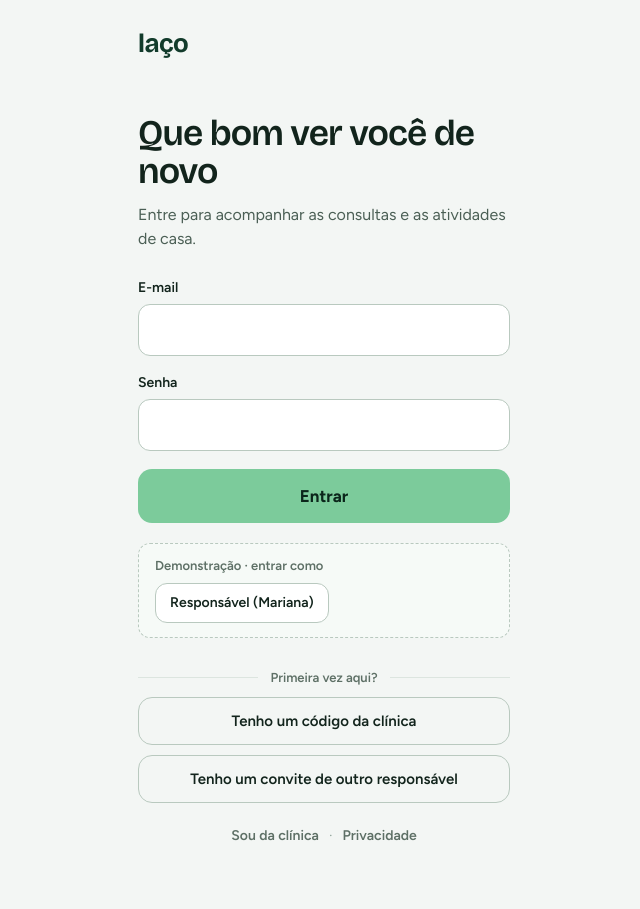
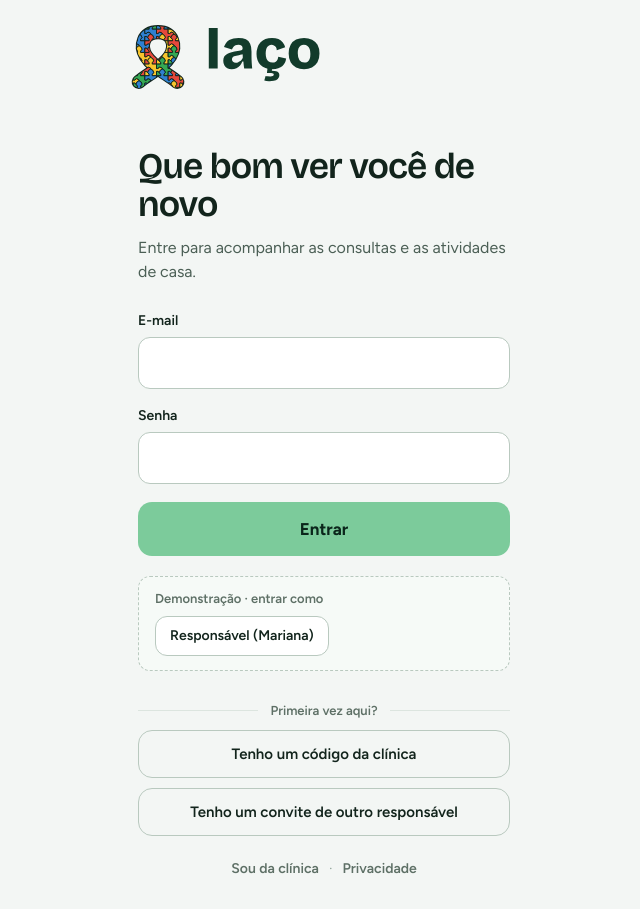
Before and after one commit to Lucas-Buhrer/laco, a React (Vite) app in the folder frontend/: page /familia/entrar in a window 1280 px wide. Shown: the whole page, without its empty margins (316-956 px from the left). Before the commit the page ends 876 px from the top, so only its background shows below. Built offline with nearby package versions, Linux system fonts and the light colour scheme.

Commit message:
Logo do LAÇO no menu, nos logins e na aba do navegador

```diff
--- a/frontend/index.html
+++ b/frontend/index.html
@@ -4,7 +4,7 @@
     <meta charset="UTF-8" />
     <meta name="viewport" content="width=device-width, initial-scale=1.0" />
     <title>LAÇO</title>
-    <link rel="icon" href="data:," />
+    <link rel="icon" type="image/svg+xml" href="/laco-simbolo.svg" />
     <!-- Fontes do desenho; sem internet cai na fonte padrão do sistema -->
     <link rel="stylesheet" href="https://fonts.googleapis.com/css2?family=Bricolage+Grotesque:opsz,wght@12..96,500..700&family=Figtree:wght@400;500;600;700&display=swap" />
   </head>
--- a/frontend/src/components/LayoutClinica.jsx
+++ b/frontend/src/components/LayoutClinica.jsx
@@ -32,7 +32,7 @@ export default function LayoutClinica() {
     <div className="layout-clinica">
       <a className="pular" href="#conteudo">Ir para o conteúdo</a>
       <aside className="menu-lateral">
-        <span className="logo">laço</span>
+        <img className="logo" src="/laco-logo.svg" alt="laço" />
         <nav>
           {MENUS[usuario.papel].map(([caminho, nome, icone]) => (
             <NavLink key={nome} to={`/clinica/${caminho}`} end={caminho === ''} className="item-menu">
--- a/frontend/src/pages/LoginClinica.jsx
+++ b/frontend/src/pages/LoginClinica.jsx
@@ -61,7 +61,7 @@ export default function LoginClinica() {
   return (
     <div className="tela-login">
       <section className="login-lado">
-        <span className="logo">laço</span>
+        <img className="logo" src="/laco-logo.svg" alt="laço" />
         <div>
           <h1>O cuidado da criança, com a família no centro.</h1>
           <p>Cada profissional só vê o que os pais aprovaram. Toda consulta e todo acesso ficam registrados.</p>
--- a/frontend/src/pages/LoginResponsavel.jsx
+++ b/frontend/src/pages/LoginResponsavel.jsx
@@ -32,7 +32,7 @@ export default function LoginResponsavel() {
 
   return (
     <div className="tela-login-familia">
-      <span className="logo">laço</span>
+      <img className="logo" src="/laco-logo.svg" alt="laço" />
       <h1>Que bom ver você de novo</h1>
       <p className="subtitulo">Entre para acompanhar as consultas e as atividades de casa.</p>
 
--- a/frontend/src/pages/Politica.jsx
+++ b/frontend/src/pages/Politica.jsx
@@ -4,7 +4,7 @@ import { Link } from 'react-router-dom';
 export default function Politica() {
   return (
     <main className="pagina-publica">
-      <span className="logo">laço</span>
+      <img className="logo" src="/laco-logo.svg" alt="laço" />
       <h1>Política de privacidade</h1>
       <p className="subtitulo">Linguagem simples. Esta é a versão de demonstração; o texto definitivo passará por revisão jurídica.</p>
 
--- a/frontend/src/pages/familia/AceitarConvite.jsx
+++ b/frontend/src/pages/familia/AceitarConvite.jsx
@@ -35,7 +35,7 @@ export default function AceitarConvite() {
 
   return (
     <div className={logado ? 'conteudo-familia' : 'tela-login-familia'}>
-      {!logado && <span className="logo">laço</span>}
+      {!logado && <img className="logo" src="/laco-logo.svg" alt="laço" />}
       {logado && <Link to="/familia/filhos" className="voltar">Voltar</Link>}
       <h1 className="titulo-passo">Convite de outro responsável</h1>
       <p className="subtitulo">Digite o código que o outro responsável gerou e a data de nascimento da criança.</p>
--- a/frontend/src/pages/familia/AtivarConta.jsx
+++ b/frontend/src/pages/familia/AtivarConta.jsx
@@ -44,7 +44,7 @@ export default function AtivarConta() {
 
   return (
     <div className="tela-login-familia">
-      <span className="logo">laço</span>
+      <img className="logo" src="/laco-logo.svg" alt="laço" />
       <p className="passo">Passo {passo} de 3</p>
       {erro && <p className="aviso-erro" role="alert">{erro}</p>}
 
--- a/frontend/src/styles/base.css
+++ b/frontend/src/styles/base.css
@@ -110,3 +110,6 @@ img, table { max-width: 100%; }
 .campo input:focus, .campo select:focus, textarea:focus { border-color: var(--verde-forte); box-shadow: 0 0 0 3px rgba(31, 107, 74, 0.15); outline: none; }
 a { color: var(--verde-forte); }
 a:hover { color: var(--verde-escuro); }
+
+/* Logo é imagem (arte/laco-logo.svg): só controlamos a altura */
+img.logo { display: block; height: 44px; width: auto; align-self: flex-start; }
--- a/frontend/src/styles/layout.css
+++ b/frontend/src/styles/layout.css
@@ -6,7 +6,7 @@
   /* Fixo na tela: não estica com o conteúdo e rola sozinho se o menu for maior que a janela */
   position: sticky; top: 0; align-self: flex-start; height: 100vh; overflow-y: auto;
 }
-.menu-lateral .logo { padding: 0 12px 24px; color: var(--verde-escuro); }
+.menu-lateral .logo { height: 56px; margin: -8px 0 12px -4px; }
 .menu-lateral nav { display: flex; flex-direction: column; gap: 4px; }
 .item-menu {
   display: flex; align-items: center; gap: 12px; width: 100%; min-height: 44px; padding: 0 12px;
@@ -47,7 +47,7 @@
 @media (max-width: 800px) {
   .layout-clinica { flex-direction: column; }
   .menu-lateral { width: 100%; border-right: 0; border-bottom: 1px solid #dce5df; position: static; height: auto; align-self: stretch; padding: 16px; }
-  .menu-lateral .logo { padding-bottom: 8px; }
+  .menu-lateral .logo { margin-bottom: 8px; }
   .menu-lateral nav { flex-direction: row; flex-wrap: wrap; }
   .item-menu { width: auto; }
   .menu-rodape { margin-top: 8px; }
--- a/frontend/src/styles/login.css
+++ b/frontend/src/styles/login.css
@@ -5,7 +5,7 @@
   padding: 64px 80px; background: var(--verde-claro);
 }
 .login-lado h1 { max-width: 560px; font-size: 60px; line-height: 1.05; letter-spacing: -0.03em; color: #0f2e21; }
-.login-lado .logo { font-size: 32px; }
+.login-lado .logo { height: 96px; margin: -16px 0 0 -24px; }
 .login-lado p { max-width: 520px; margin: 24px 0 0; font-size: 19px; line-height: 1.55; color: #22493a; }
 .login-lado small { font-size: 14px; color: #2f5f4a; }
 .login-form {
@@ -22,7 +22,7 @@
 
 /* Login do responsável (celular) */
 .tela-login-familia { max-width: 420px; min-height: 100vh; margin: 0 auto; padding: 28px 24px; display: flex; flex-direction: column; }
-.tela-login-familia .logo { font-size: 26px; }
+.tela-login-familia .logo { height: 72px; margin: -8px 0 0 -16px; }
 .tela-login-familia h1 { margin-top: 56px; font-size: 36px; }
 .tela-login-familia .subtitulo { margin-top: 12px; }
 .tela-login-familia form { margin-top: 28px; gap: 18px; }
```
Also changed, not shown: frontend/public/laco-logo.svg (added), frontend/public/laco-simbolo.svg (added).
